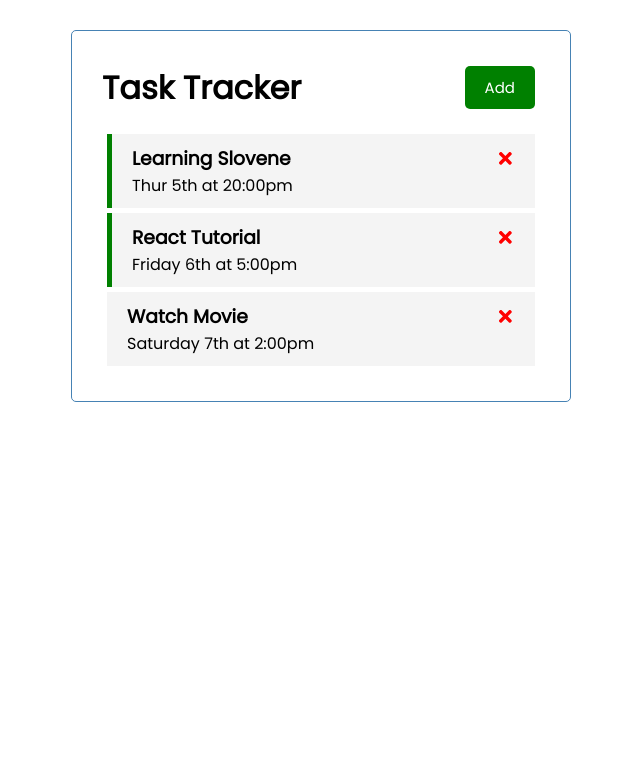
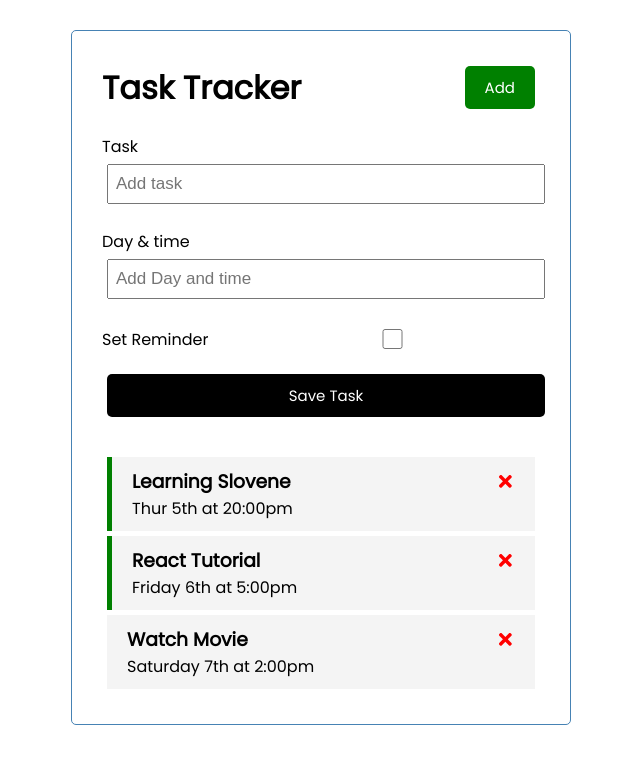
Before and after one commit to saurabhsatralkar21/task-scheduler, a React (Create React App) app: page / in a window 1280 px wide. Shown: the top 764 px of the page, without its empty margins (319-959 px from the left). Built offline with nearby package versions, Linux system fonts and the light colour scheme; the HTML template or start-up script is replaced by a standard one.

Commit message:
Add task complete

```diff
--- a/src/App.js
+++ b/src/App.js
@@ -19,12 +19,19 @@
     reminder: true,
     },
     {
-        id: 3,
+    id: 3,
     text: "Watch Movie",
     day: "Saturday 7th at 2:00pm",
     reminder: false,
     }
 ])
+
+// Add Task
+const addTask = (task) => {
+ const id = Math.floor(Math.random() * 10000) + 1
+ const newTask = { id, ...task }
+ setTasks([...tasks, newTask])
+}
 
 // Delete Task
 const deleteTask = (id) => {
@@ -40,6 +47,7 @@
   return (
     <div className="container">
       <Header></Header>
+      <AddTask onAdd={addTask}></AddTask>
       {tasks.length > 0 ? <Tasks tasks={tasks} onDelete={deleteTask} onToggle={toggleReminder}></Tasks> : 'No tasks to show'}
     </div>
   );
--- a/src/components/AddTask.js
+++ b/src/components/AddTask.js
@@ -1,19 +1,55 @@
-const AddTask = () => {
+import { useState } from "react";
+
+
+const AddTask = ({onAdd}) => {
+
+    const [text, setText] = useState("");
+    const [day, setDay] = useState("");
+    const [reminder, setReminder] = useState(false);
+
+    const onSubmit = (e) => {
+        e.preventDefault()
+
+        if(!text) {
+            alert("Please add a task")
+            return
+        }
+
+        onAdd({text, day, reminder})
+        setText("");
+        setDay("");
+        setReminder(false);
+    }
+
   return (
-   <form className="add-form">
+   <form className="add-form" onSubmit={onSubmit}>
     <div className="form-control">
         <label htmlFor="">Task</label>
-        <input type="text" placeholder="Add task" />
+        <input type="text" placeholder="Add task"
+        value={text}
+        onChange={
+            (e) => setText(e.target.value)
+            }/>
     </div>
     <div className="form-control">
         <label htmlFor="">Day & time</label>
-        <input type="text" placeholder="Add Day and time" />
+        <input type="text" placeholder="Add Day and time"
+         value={day}
+         onChange={
+             (e) => setDay(e.target.value)}
+        />
     </div>
-    <div className="form-control">
+    <div className="form-control form-control-check">
         <label htmlFor="">Set Reminder</label>
-        <input type="checkbox"/>
+        <input type="checkbox"
+        checked={reminder}
+         value={reminder}
+         onChange={
+             (e) => setReminder(e.currentTarget.checked)
+         }
+        />
     </div>
-    <input type="submit" value="Save Task"/>
+    <input type="submit" value="Save Task" className="btn btn-block"/>
    </form>
   )
 }
```
